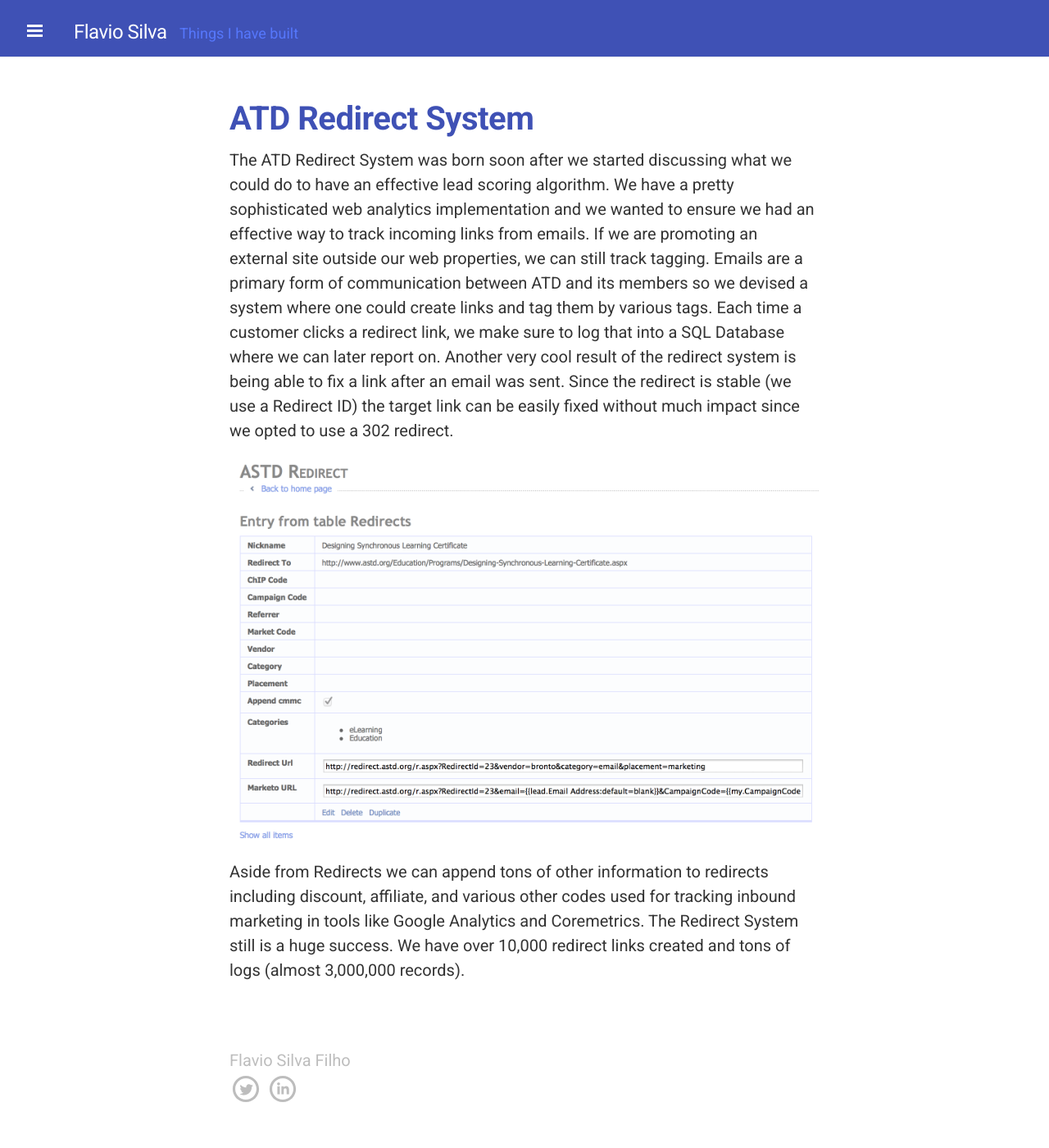
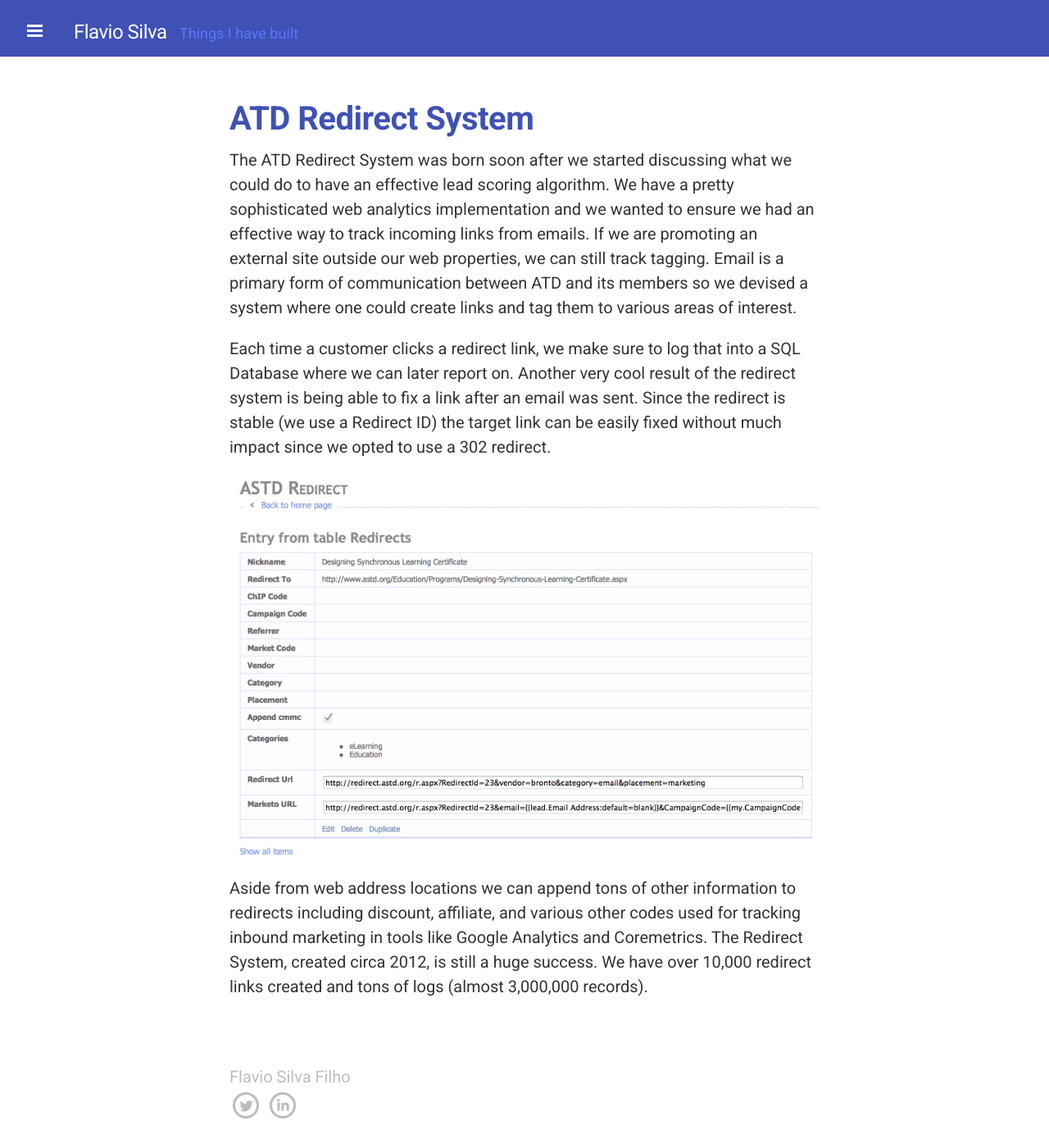
Before and after one commit to flaviotsf/flaviotsf.github.io, a Jekyll site: the page built from _posts/2012-01-01-Redirect-System.md, in a window 1280 px wide and 1400 px high. Shown: the whole window at 82% size. Built offline with Jekyll 4.4.1, drawn with Linux system fonts in a browser that asks for light colours; nearby versions of some CDN libraries; Markdown is read by kramdown in place of the engine named in the settings.

Commit message:
Update 2012-01-01-Redirect-System.md

```diff
--- a/_posts/2012-01-01-Redirect-System.md
+++ b/_posts/2012-01-01-Redirect-System.md
@@ -6,11 +6,12 @@
 
 The ATD Redirect System was born soon after we started discussing what we could do to have an effective lead scoring algorithm.
 We have a pretty sophisticated web analytics implementation and we wanted to ensure we had an effective way to track incoming links from emails. If we are promoting an external site outside our web properties, we can still track tagging.
-Emails are a primary form of communication between ATD and its members so we devised a system where one could create links and tag them by various tags.
+Email is a primary form of communication between ATD and its members so we devised a system where one could create links and tag them to various areas of interest.
+
 Each time a customer clicks a redirect link, we make sure to log that into a SQL Database where we can later report on.
 Another very cool result of the redirect system is being able to fix a link after an email was sent. Since the redirect is stable (we use a Redirect ID) the target link can be easily fixed without much impact since we opted to use a 302 redirect.
 
 ![Redirect System](/public/redirect-system.png)
 
-Aside from Redirects we can append tons of other information to redirects including discount, affiliate, and various other codes used for tracking inbound marketing in tools like Google Analytics and Coremetrics.
-The Redirect System still is a huge success. We have over 10,000 redirect links created and tons of logs (almost 3,000,000 records).
+Aside from web address locations we can append tons of other information to redirects including discount, affiliate, and various other codes used for tracking inbound marketing in tools like Google Analytics and Coremetrics.
+The Redirect System, created circa 2012, is still a huge success. We have over 10,000 redirect links created and tons of logs (almost 3,000,000 records).
```
